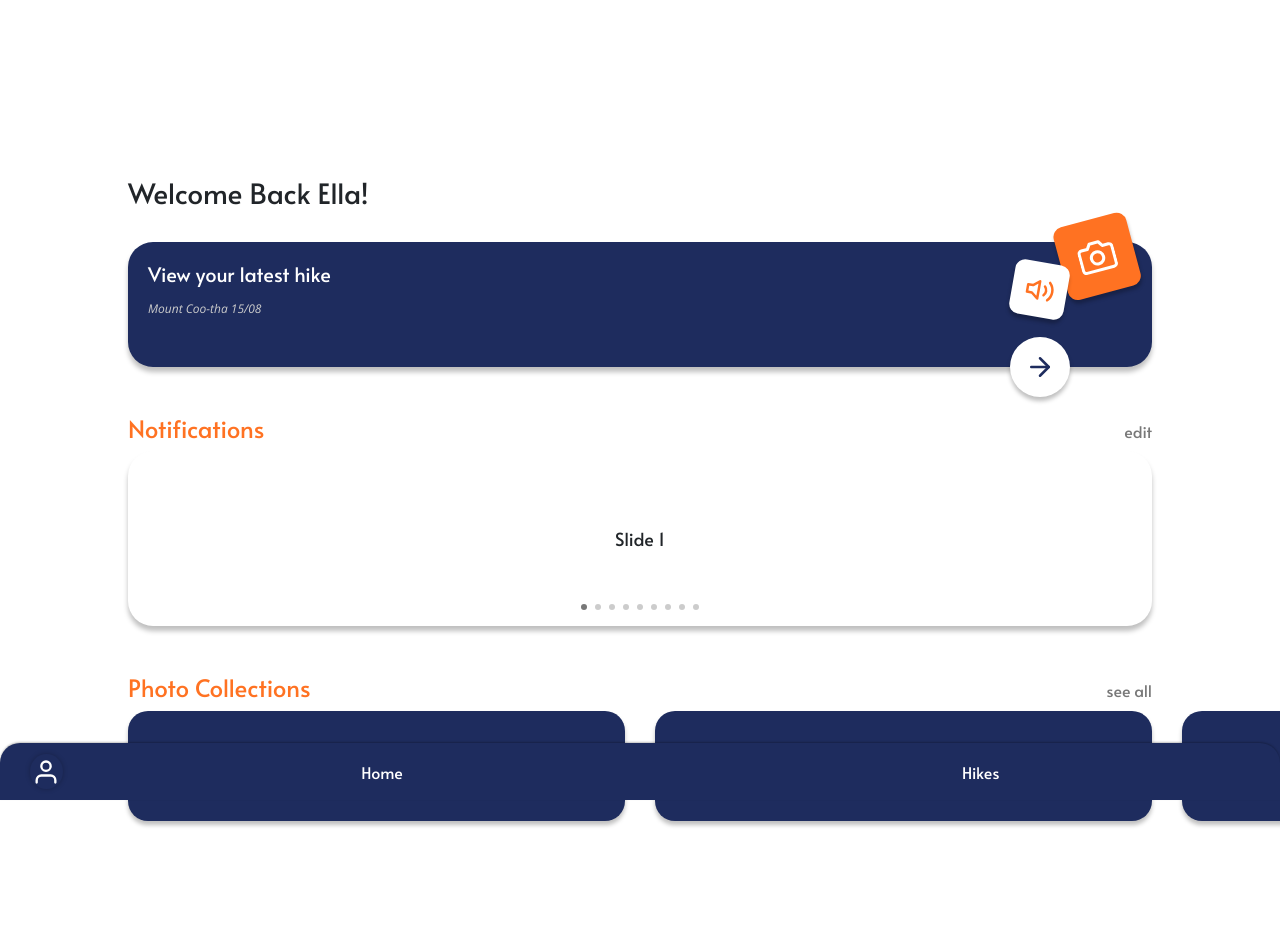
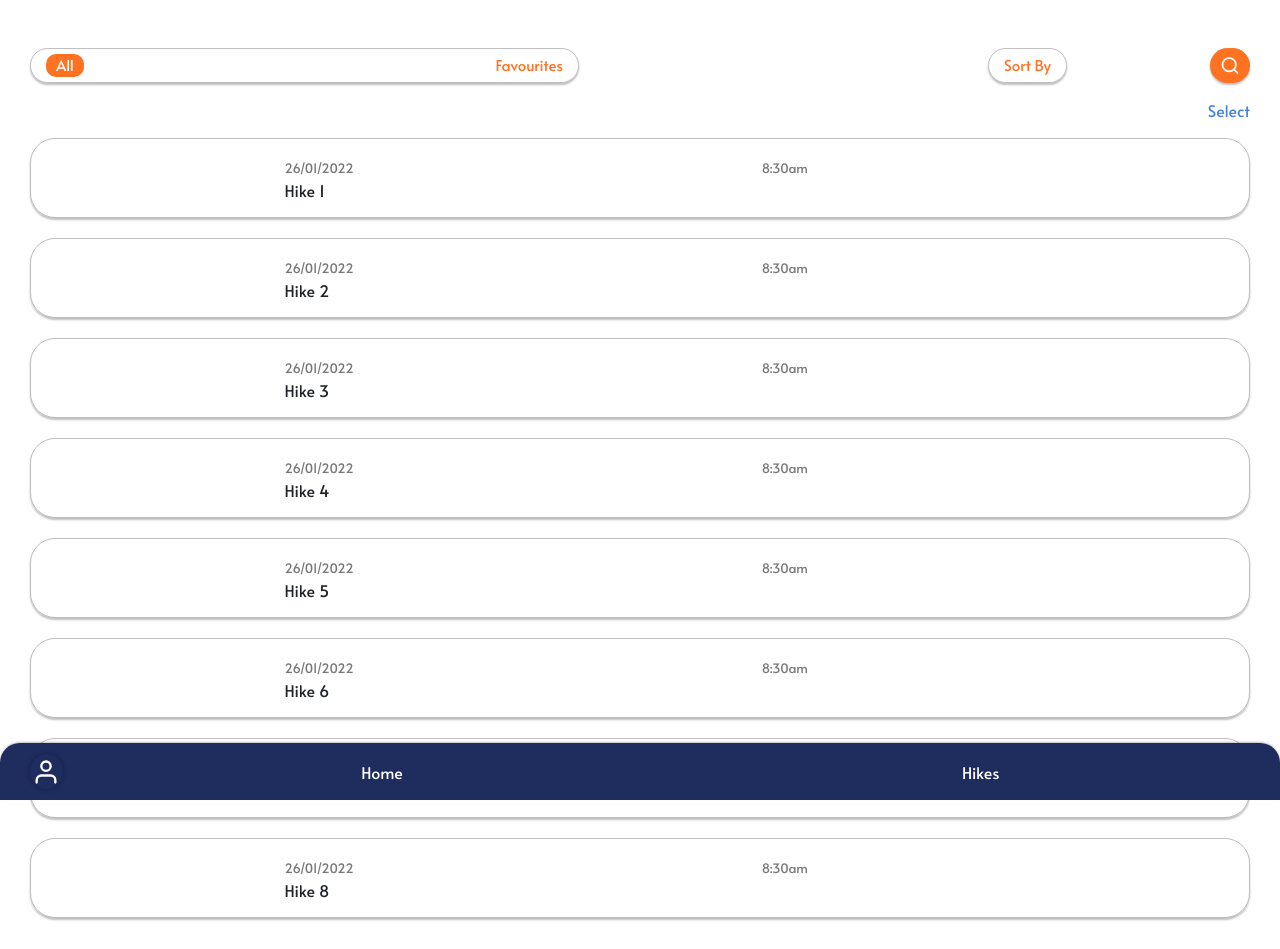
Before and after one commit to Turing-DECO3801/hiking-memory-frontend, a React (Create React App) app: page /allhikes in a window 1280 px wide. Before the commit this address led to /. After the commit the page ends 928 px from the top, so only its background shows below. Built offline with nearby package versions, Linux system fonts and the light colour scheme.

Commit message:
All Hikes Basic View Completed

```diff
--- a/src/components/Routing.tsx
+++ b/src/components/Routing.tsx
@@ -5,6 +5,7 @@ import Home from '../pages/Home/Home';
 import Login from '../pages/Login/Login';
 import NoMatch from '../pages/NoMatch/NoMatch';
 import SingleView from '../pages/SingleView/SingleView';
+import AllHikes from '../pages/AllHikes/AllHikes';
 
 /** All routes */
 export const routes: RouteConfig[] = [
@@ -30,10 +31,17 @@ export const routes: RouteConfig[] = [
     secured: false
   },
   {
-    path: '/singleView',
+    path: '/singleview',
     name: 'SingleView',
     exact: true,
     Component: SingleView,
+    secured: true
+  },
+  {
+    path: '/allhikes',
+    name: 'AllHikes',
+    exact: true,
+    Component: AllHikes,
     secured: true
   }
 ];
--- a/src/components/common/Map/Map.tsx
+++ b/src/components/common/Map/Map.tsx
@@ -10,16 +10,10 @@ import { Button } from 'react-bootstrap';
 import AudioModal from '../AudioModal/AudioModal';
 
 
-const containerStyle = {
-  width: '100vw',
-  height: '100vh'
-};
-
-
-
 interface MapProps {
   path: {lat: number, lng: number}[];
   audio: {location: {lat: number, lng: number}, audioFile: string, imageFile: string}[];
+  containerStyle: {width: string, height: string}
 };
 
 function Map(mapInfo: MapProps) {
@@ -79,7 +73,7 @@ function Map(mapInfo: MapProps) {
   return isLoaded ? (
     <div>
           <GoogleMap
-      mapContainerStyle={containerStyle}
+      mapContainerStyle={mapInfo.containerStyle}
       onLoad={onLoad}
       onUnmount={onUnmount}
       options = {options}
--- /dev/null
+++ b/src/pages/AllHikes/AllHikes.tsx
@@ -0,0 +1,105 @@
+import React, { useContext } from 'react';
+import Navbar from '../../components/layout/Navbar/Navbar';
+import Map from '../../components/common/Map/Map';
+import { HikeContext } from '../../contexts/HikeContext';
+import "./Box.scss"
+import { FiSearch } from 'react-icons/fi/'
+
+
+interface Hike {
+  title: string,
+  date: string,
+  time: string,
+  path: any[],
+};
+
+
+const AllHikes = () => {
+  const hikeContext = useContext(HikeContext);
+
+  const pathExample = [{ lat: 37, lng: -122 },
+    { lat: 37, lng: -121 },
+    { lat: 38, lng: -121 },
+    { lat: 38, lng: -122 }];
+
+  const hikeInfo = [
+    {title: 'Hike 1', date: '26/01/2022', time: '8:30am', path: pathExample},
+    {title: 'Hike 2', date: '26/01/2022', time: '8:30am', path: pathExample},
+    {title: 'Hike 3', date: '26/01/2022', time: '8:30am', path: pathExample},
+    {title: 'Hike 4', date: '26/01/2022', time: '8:30am', path: pathExample},
+    {title: 'Hike 5', date: '26/01/2022', time: '8:30am', path: pathExample},
+    {title: 'Hike 6', date: '26/01/2022', time: '8:30am', path: pathExample},
+    {title: 'Hike 7', date: '26/01/2022', time: '8:30am', path: pathExample},
+    {title: 'Hike 8', date: '26/01/2022', time: '8:30am', path: pathExample}
+  ];
+
+  const containerStyle = {
+    width: '100%',
+    height: '110px'
+  };
+
+  const renderCard = (hike: Hike, index: number) => {
+    return(
+      <div className="hike-card">
+        <div className="hike-map">
+          {/*<Map path={hike.path} audio={hike.path} containerStyle={containerStyle}/>*/}
+        </div>
+        <div className="hike-info">
+          <div className="hike-date-time">
+            <div className="hike-date">
+              <span className="hike-date-time-text"> {hike.date}</span>
+            </div>
+            <div className="hike-time">
+              <span>{hike.time}</span>
+            </div>
+          </div>
+          <div className="hike-title">
+              {hike.title}
+           </div>
+        </div>
+      </div>
+    )
+  }
+
+  return (
+    <div className="content">
+      <Navbar />
+      <br/>
+      <br/>
+      <div className="filters">
+          <div className="all-favourites">
+            <div className="all-favourites-card">
+              <div className="all">
+                All
+              </div>
+              <div className="favourites">
+                Favourites
+              </div>
+            </div>
+          </div>
+          <div className="sort-by">
+            <div className="sort-by-card">
+              Sort By
+            </div>
+          </div>
+          <div className="search">
+            <div className="search-card">
+              <FiSearch className="search-icon"/>
+            </div>
+          </div>
+      </div>
+
+      <div className="select">
+        Select
+      </div>
+
+
+      <div className="grid">
+          {hikeInfo.map(renderCard)}
+      </div>
+    </div>
+  );
+
+};
+
+export default AllHikes;
--- /dev/null
+++ b/src/pages/AllHikes/Box.scss
@@ -0,0 +1,165 @@
+@import '../../styles/index';
+
+
+.content {
+    padding-left: 30px;
+    padding-right: 30px;
+}
+.filters {
+    width: 100%;
+    height: 35px;
+    font-size: 15px;
+}
+
+.filters .all-favourites {
+    width: 50%;
+    height: 100%;
+    float: left;
+}
+
+.filters .all-favourites .all-favourites-card{
+    width: 90%;
+    height: 100%;
+    box-shadow: 0px 2px 2px $low-opacity-black;
+    border-radius: 20px;
+    border: 1px solid $low-opacity-black;
+    padding-left: 15px;
+    padding-right: 15px;
+    padding-top: 5px;
+    padding-bottom: 5px;
+}
+
+.filters .all-favourites .all-favourites-card .all{
+    height: 100%;
+    float: left;
+    background-color: $orange;
+    border-radius: 10px;
+    padding-left: 10px;
+    padding-right: 10px;
+    color: $white
+}
+
+.filters .all-favourites .all-favourites-card .favourites {
+    height: 100%;
+    float: right;
+    text-align: right;
+    color: $orange;
+}
+
+
+.filters .sort-by {
+    width: 35%;
+    height: 100%;
+    float: left;
+}
+
+.filters .sort-by .sort-by-card {
+    height: 100%;
+    float: right;
+    box-shadow: 0px 2px 2px $low-opacity-black;
+    border-radius: 20px;
+    border: 1px solid $low-opacity-black;
+    padding-left: 15px;
+    padding-right: 15px;
+    padding-top: 5px;
+    padding-bottom: 5px;
+    color: $orange;
+}
+
+.filters .search {
+    width: 15%;
+    height: 100%;
+    float: right;
+    text-align: right;
+
+}
+
+.filters .search-card{
+    height: 100%;
+    width: 40px;
+    float: right;
+    border-radius: 20px;
+    background-color: $orange;
+    padding-right: 10px;
+    box-shadow: 0px 2px 2px $low-opacity-black;
+}
+
+.filters .search-card .search-icon {
+    height: 100%;
+    font-size: 20px;
+    color: $white;
+}
+
+.select{
+    height: 20px;
+    margin-top: 15px;
+    margin-bottom: 10px;
+    text-align: right;
+    color: $light-blue;
+}
+
+.grid{
+    min-height: 100%;
+    width: 100%;
+    display: flex;
+    flex-wrap: wrap;
+    flex-direction: row;
+}
+
+.hike-card {
+    margin-top: 10px;
+    margin-bottom: 10px;
+    box-shadow: 0px 2px 2px $low-opacity-black;
+    width: 100%;
+    border-radius: 25px;
+    height: 80px;
+    border: 1px solid $low-opacity-black;
+    position: relative;
+    overflow: hidden;
+}
+
+.hike-card .hike-map {
+    width: 20%;
+    height: 100%;
+    float: left;
+    overflow: hidden;
+}
+
+.hike-card .hike-info {
+    right: 0;
+    float: right;
+    width: 80%;
+    height: 100%;
+    padding-left: 10px;
+    padding-right: 10px;
+}
+
+.hike-card .hike-info .hike-date-time {
+    width: 100%;
+    height: 50%;
+    font-size: 13px;
+    padding-top: 13px;
+}
+
+.hike-card .hike-info .hike-date-time .hike-date {
+    width: 50%;
+    height: 100%;
+    float: left;
+    display: flex;
+    align-items: flex-end;
+}
+
+.hike-card .hike-info .hike-date-time .hike-time {
+    right: 0;
+    float: right;
+    width: 50%;
+    height: 100%;
+    text-align: right;
+    display: flex;
+    align-items: flex-end;
+}
+
+.hike-card .hike-info .hike-title {
+    width: 100%;
+    height: 50%;
+}
--- a/src/pages/SingleView/SingleView.tsx
+++ b/src/pages/SingleView/SingleView.tsx
@@ -2980,6 +2980,13 @@ const SingleView = () => {
 
   const singleHikeInfo = {title: 'Afternoon Hike', date: "31/08/2022", path: pathExample, center: {lat: -10, lng: -38.523}, zoom: 10, audio: audioEx};
 
+  const containerStyle = {
+    width: '100vw',
+    height: '100vh'
+  };
+
+
+
   return(
     <div className="mapContainer">
       <div className="HikeDescription">
@@ -2987,7 +2994,7 @@ const SingleView = () => {
         <div className="HikeDate"> {singleHikeInfo.date} </div>
         <div className="HikeInstructions"> Tap Memories to Upload Photos </div>
       </div>
-      <Map path={singleHikeInfo.path} audio={singleHikeInfo.audio}></Map>
+      <Map path={singleHikeInfo.path} audio={singleHikeInfo.audio} containerStyle={containerStyle}></Map>
     </div>
   )
 };
```
Also changed, not shown: src/pages/Home copy/Box.scss (deleted, +0 -19 lines), src/pages/Home copy/Home.tsx (deleted, +0 -51 lines).
